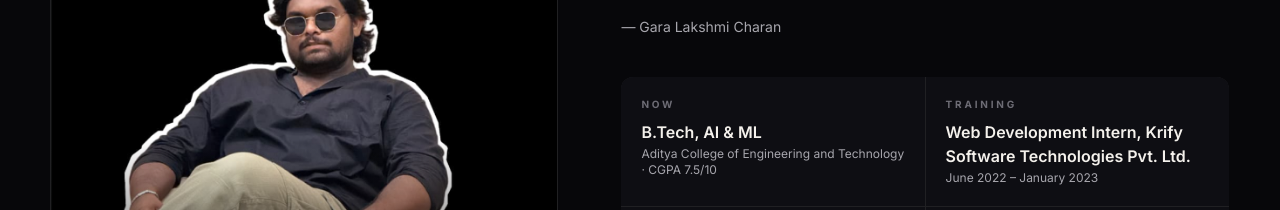
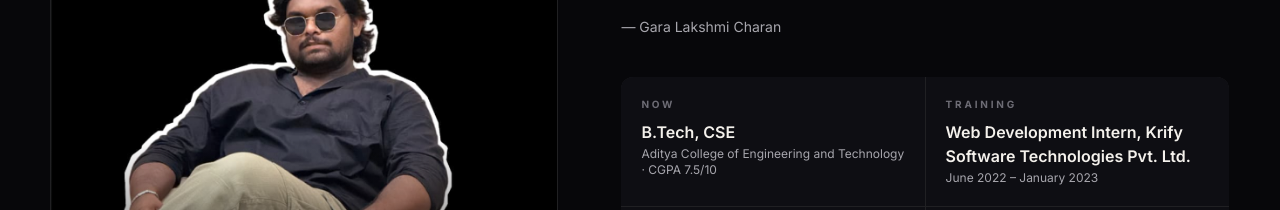
Before and after one commit to charangara03/charanportfolio, a React (Vite) app: page / in a window 1280 px wide. Shown: the part 1620-1830 px from the top of the page. Built offline with nearby package versions, Linux system fonts and the light colour scheme.

Commit message:
Update About.tsx

```diff
--- a/src/components/About.tsx
+++ b/src/components/About.tsx
@@ -4,7 +4,7 @@ import { EASE, SectionHeading, Tilt } from './fx';
 
 export default function About() {
   const facts = [
-    { k: 'Now', v: 'B.Tech, AI & ML', s: `${education[0].school} · ${education[0].score}` },
+    { k: 'Now', v: 'B.Tech, CSE', s: `${education[0].school} · ${education[0].score}` },
     { k: 'Training', v: `${experience[0].role}, ${experience[0].company}`, s: experience[0].period },
     { k: 'Primary language', v: 'Java', s: 'with Python, C, C++' },
     { k: 'Based in', v: profile.location, s: 'India' },
```
